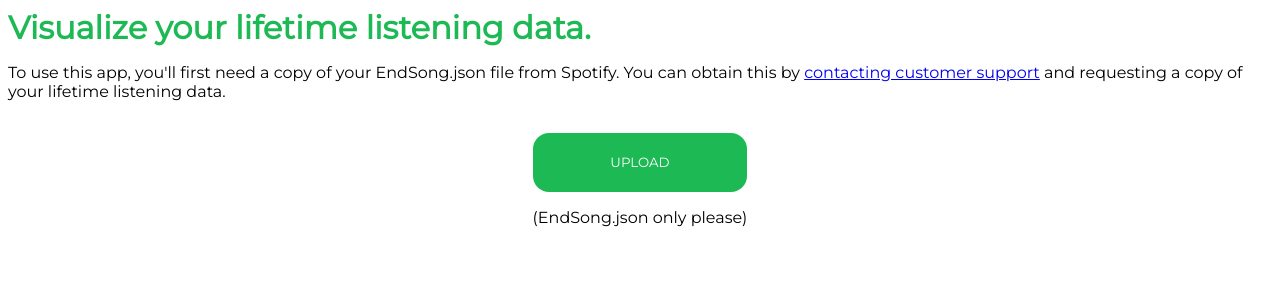
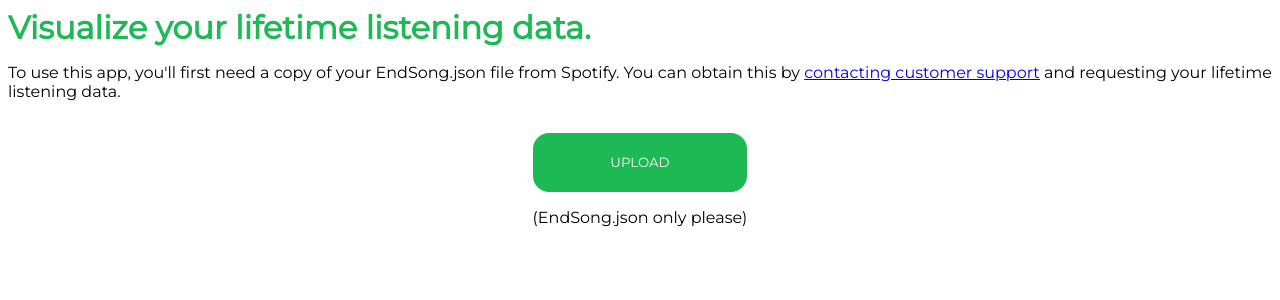
Before and after one commit to dylankershaw/spotify-life-in-review, a Next.js app: page / in a window 1280 px wide. Shown: the top 300 px of the page. Built offline with nearby package versions, Linux system fonts and the light colour scheme.

Commit message:
copy fix

```diff
--- a/components/Header.tsx
+++ b/components/Header.tsx
@@ -12,7 +12,7 @@
         <a href='https://support.spotify.com/us/contact-spotify-support/'>
           contacting customer support
         </a>{' '}
-        and requesting a copy of your lifetime listening data.
+        and requesting your lifetime listening data.
       </div>
       <style jsx>{`
         h1 {
```
